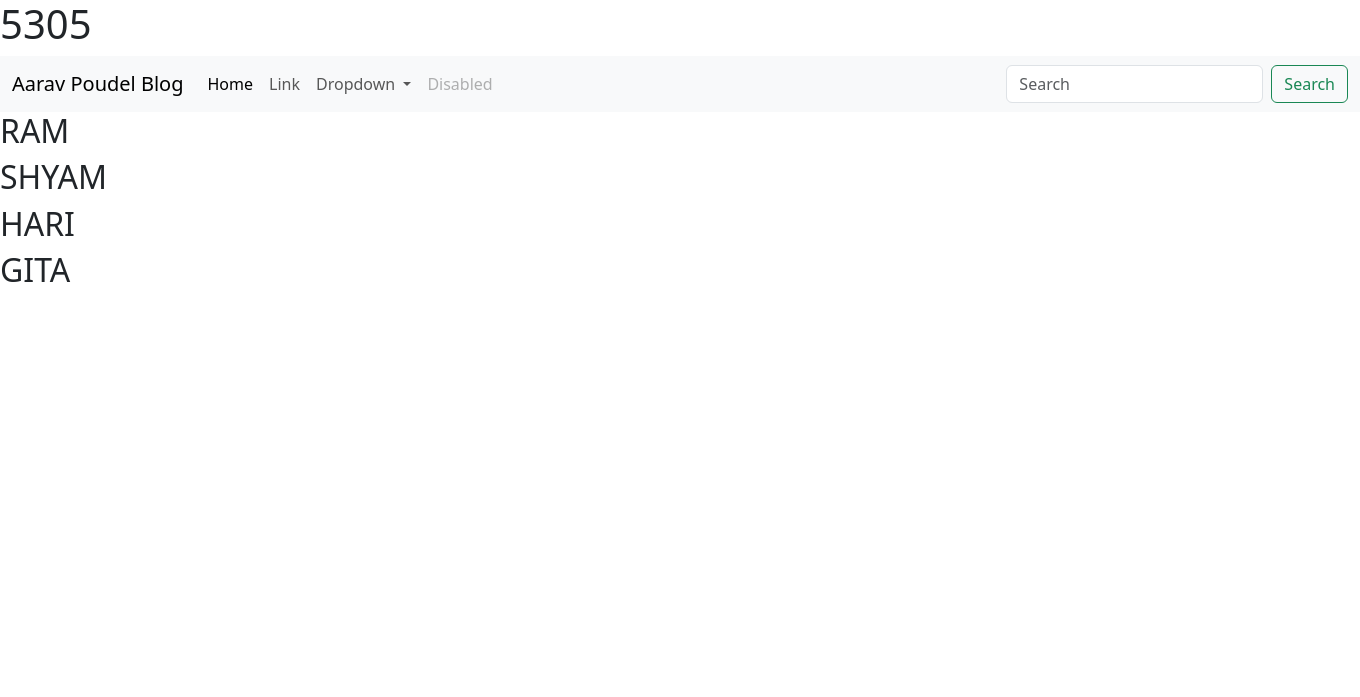
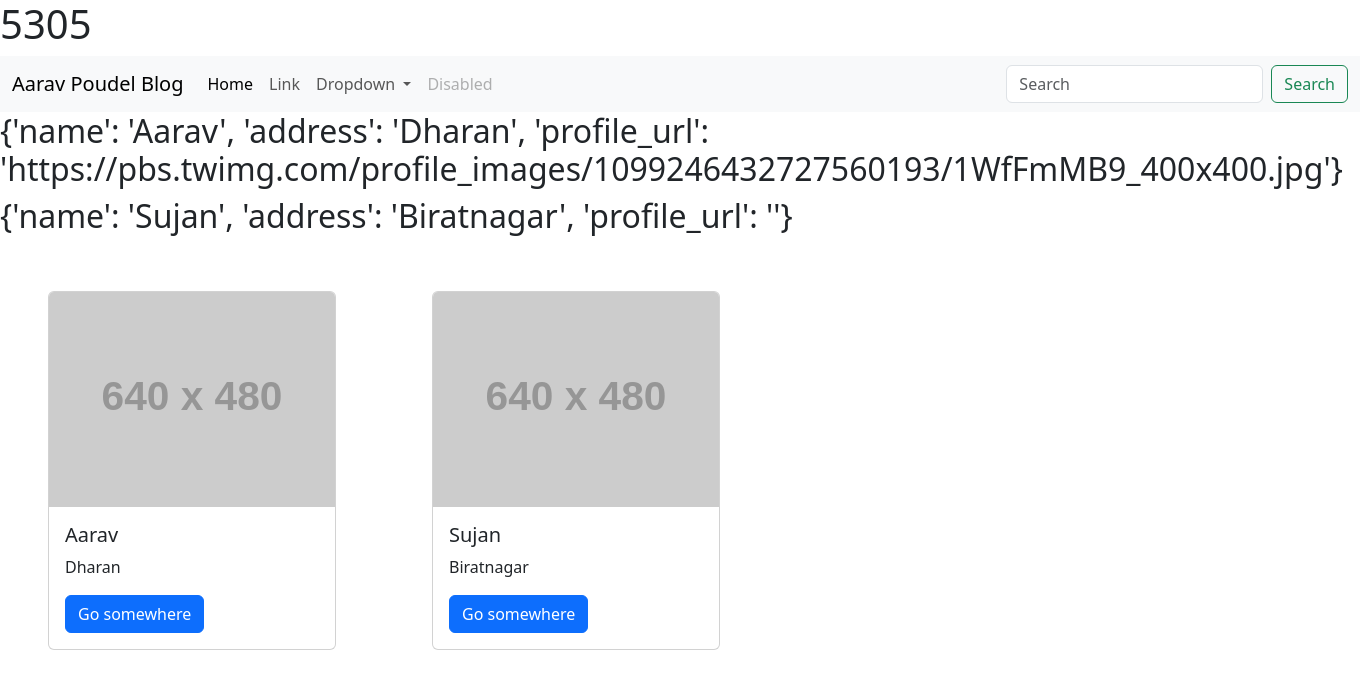
Before and after one commit to Sushantshah222/bit-django, a Django app: page / in a window 1360 px wide. Shown: the top 697 px of the page. Run offline with Django 4.2, Linux system fonts and the light colour scheme; grey boxes labelled with a size stand in for pictures from a placeholder-image service; some libraries are stand-ins or nearby versions.

Commit message:
new commit

```diff
--- a/meroproject/urls.py
+++ b/meroproject/urls.py
@@ -20,7 +20,20 @@ from django.shortcuts import HttpResponse , render
 import random
 
 def index(request):
-    mylist= ['RAM','SHYAM','HARI',"GITA"]
+    mylist= [
+
+        {'name':"Aarav",
+              'address':"Dharan",
+              'profile_url':"https://pbs.twimg.com/profile_images/1099246432727560193/1WfFmMB9_400x400.jpg"
+              },
+
+              {'name':"Sujan",
+               'address':"Biratnagar",
+               'profile_url':""
+
+               }
+
+              ]
     context = {
         'mydata':random.randint(0,11000),
         'title':"Aarav Poudel Blog",
--- a/templates/index.html
+++ b/templates/index.html
@@ -54,6 +54,21 @@
   {% endfor %}
 </div>
 
+<div class="d-flex">
+  {% for person in person_list %}
+
+  <div class="card m-5" style="width: 18rem;">
+    <img src="https://placehold.jp/640x480.png" class="card-img-top" alt="...">
+    <div class="card-body">
+      <h5 class="card-title">{{person.name}}</h5>
+      <p class="card-text">{{person.address}}</p>
+      <a href="#" class="btn btn-primary">Go somewhere</a>
+    </div>
+  </div>
+
+  {% endfor %}
+</div>
+
 
     <script src="https://cdn.jsdelivr.net/npm/bootstrap@5.3.1/dist/js/bootstrap.bundle.min.js" integrity="sha384-HwwvtgBNo3bZJJLYd8oVXjrBZt8cqVSpeBNS5n7C8IVInixGAoxmnlMuBnhbgrkm" crossorigin="anonymous"></script>
   </body>
```
